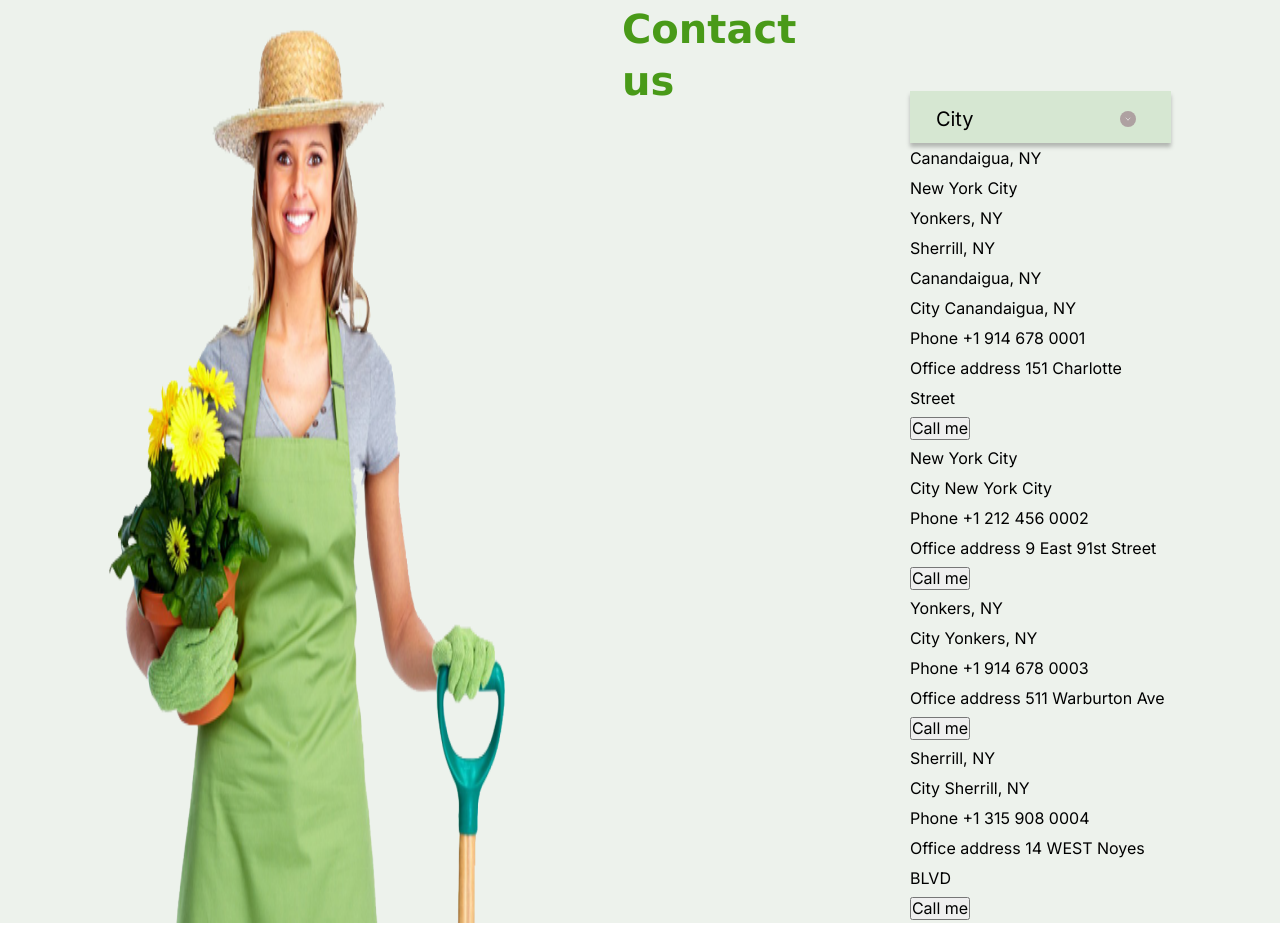
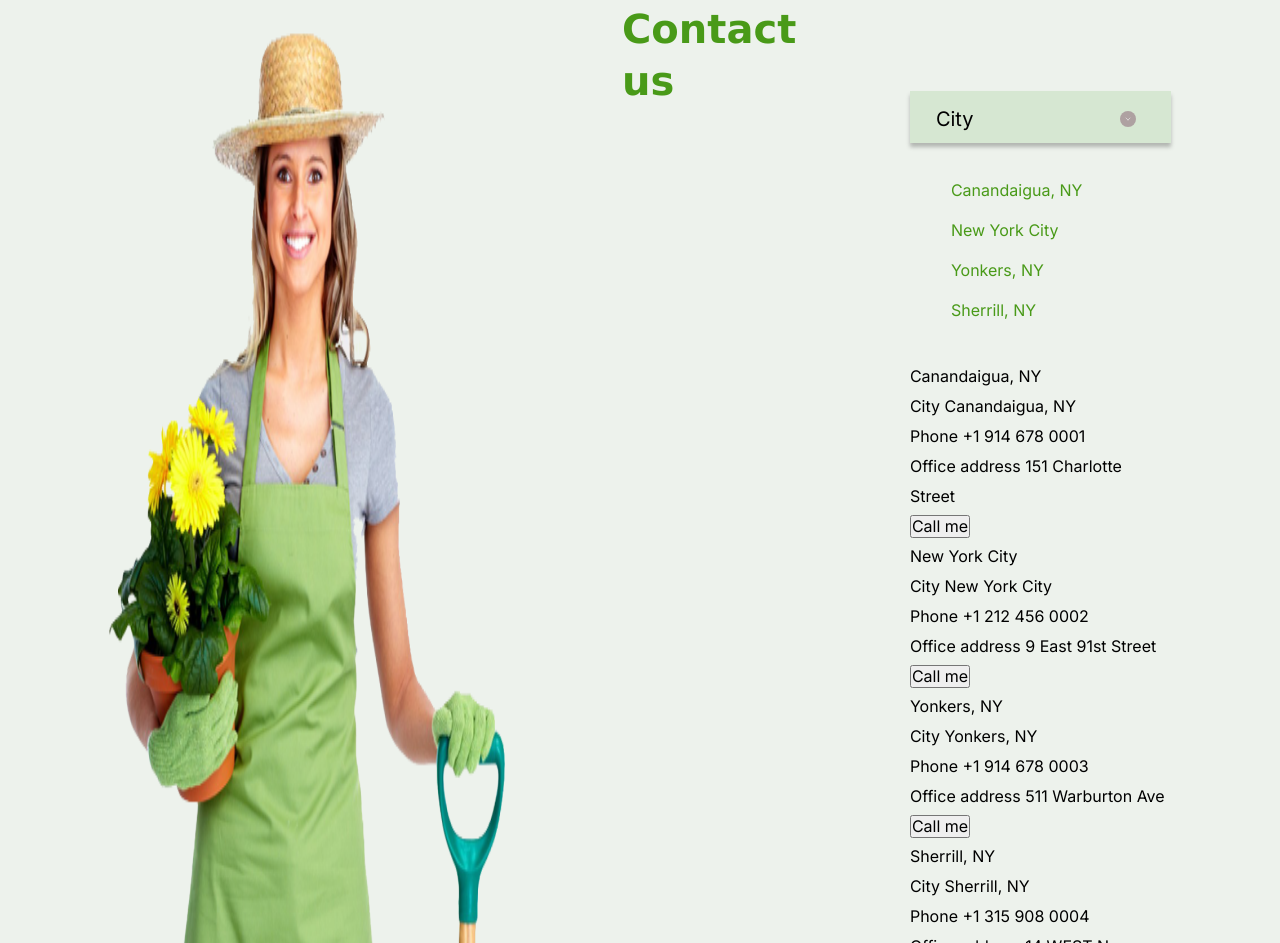
Before and after one commit to Lelik7777/plants-rs, a website: page index.html in a window 1280 px wide. Shown: the part 3593-4536 px from the top of the page. Drawn offline with Linux system fonts and the light colour scheme; a web font is replaced by a local one.

Commit message:
feat: add styles for .contact-us__list

```diff
--- a/index.html
+++ b/index.html
@@ -268,7 +268,7 @@
                         </object>
                     </button>
                     <!--                    add 04.02.23-->
-                    <ul>
+                    <ul class="contact-us__list">
                         <li>Canandaigua, NY</li>
                         <li>New York City</li>
                         <li>Yonkers, NY</li>
--- a/src/sass/components/_contacts.scss
+++ b/src/sass/components/_contacts.scss
@@ -74,3 +74,20 @@
   @extend %font-family-alpha;
   @include font($size: 2rem, $height: 4rem)
 }
+
+//accordion
+.contact-us__list {
+  @include font($size: 1.6rem, $height: 4rem);
+  color: $color-alpha;
+  padding: 27px 35px 31px;
+
+  & li {
+    padding-left: 6px;
+  }
+
+  & li:hover {
+    color: $color-text-secondary;
+    border-bottom: 1px solid $color-text-secondary;
+    cursor: pointer;
+  }
+}
```
Also changed, not shown: src/sass/style.css, 1 other file.
